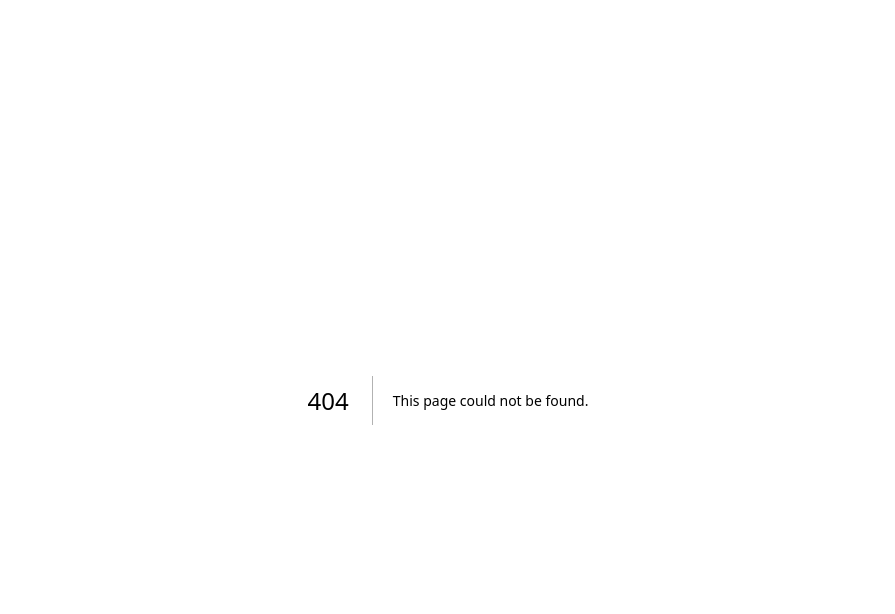
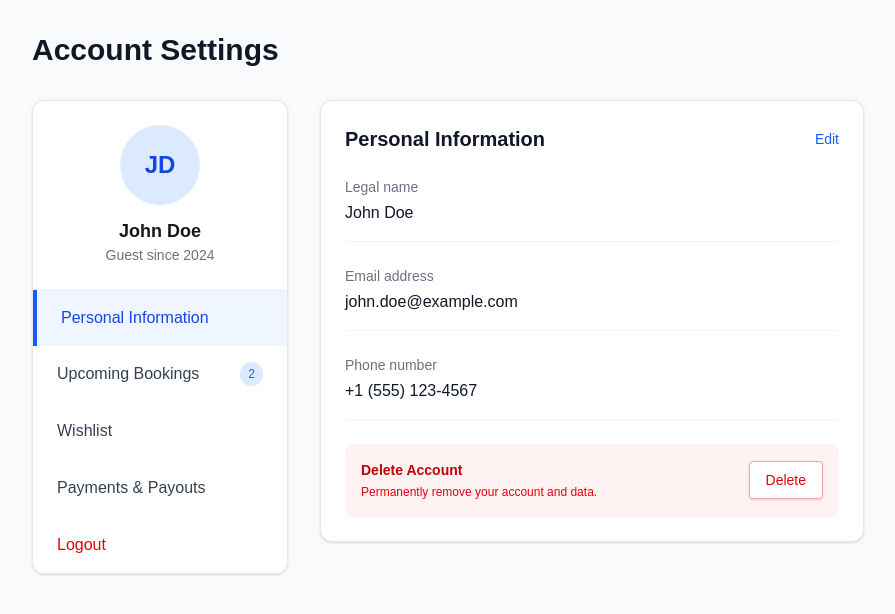
Before and after one commit to samarpansarkar/BookMyStay, a Next.js app in the folder next-bookmystay/: page /auth/profile in a window 1280 px wide. Before the commit this address had no page. Shown: the top 614 px of the page, without its empty margins (192-1087 px from the left). Built offline with nearby package versions, Linux system fonts and the light colour scheme.

Commit message:
Add: user profile page.

```diff
--- /dev/null
+++ b/next-bookmystay/src/app/auth/profile/page.jsx
@@ -0,0 +1,101 @@
+import Link from "next/link";
+
+export default function ProfilePage() {
+  return (
+    <div className='bg-gray-50 min-h-[calc(100vh-theme(spacing.16))] py-8'>
+      <div className='container mx-auto px-4 md:px-8 max-w-4xl'>
+        <h1 className='text-3xl font-bold text-gray-900 mb-8'>
+          Account Settings
+        </h1>
+
+        <div className='grid grid-cols-1 md:grid-cols-3 gap-8'>
+          {/* Sidebar */}
+          <div className='md:col-span-1'>
+            <div className='bg-white rounded-xl shadow-sm border border-gray-200 overflow-hidden'>
+              <div className='p-6 border-b border-gray-100 flex flex-col items-center'>
+                <div className='w-20 h-20 bg-blue-100 text-blue-700 rounded-full flex items-center justify-center text-2xl font-bold mb-3'>
+                  JD
+                </div>
+                <h2 className='text-lg font-bold'>John Doe</h2>
+                <p className='text-sm text-gray-500'>Guest since 2024</p>
+              </div>
+              <nav className='flex flex-col'>
+                <Link
+                  href='/profile'
+                  className='px-6 py-4 bg-blue-50 text-blue-700 font-medium border-l-4 border-blue-600'>
+                  Personal Information
+                </Link>
+                <Link
+                  href='/bookings'
+                  className='px-6 py-4 text-gray-700 hover:bg-gray-50 hover:text-blue-600 font-medium transition flex justify-between items-center bg-white border-b border-gray-50'>
+                  Upcoming Bookings
+                  <span className='bg-blue-100 text-blue-600 text-xs px-2 py-1 rounded-full'>
+                    2
+                  </span>
+                </Link>
+                <Link
+                  href='/wishlist'
+                  className='px-6 py-4 text-gray-700 hover:bg-gray-50 hover:text-blue-600 font-medium transition bg-white border-b border-gray-50'>
+                  Wishlist
+                </Link>
+                <Link
+                  href='/payments'
+                  className='px-6 py-4 text-gray-700 hover:bg-gray-50 hover:text-blue-600 font-medium transition bg-white border-b border-gray-50'>
+                  Payments & Payouts
+                </Link>
+                <button className='px-6 py-4 text-left text-red-600 hover:bg-red-50 font-medium transition bg-white'>
+                  Logout
+                </button>
+              </nav>
+            </div>
+          </div>
+
+          {/* Main Content */}
+          <div className='md:col-span-2'>
+            <div className='bg-white rounded-xl shadow-sm border border-gray-200 p-6'>
+              <div className='flex justify-between items-center mb-6'>
+                <h2 className='text-xl font-bold text-gray-900'>
+                  Personal Information
+                </h2>
+                <button className='text-blue-600 font-medium hover:underline text-sm'>
+                  Edit
+                </button>
+              </div>
+
+              {/* Logic: Fetch real user data */}
+              <div className='space-y-6'>
+                <div className='pb-4 border-b border-gray-100'>
+                  <p className='text-sm text-gray-500 mb-1'>Legal name</p>
+                  <p className='font-medium text-gray-900'>John Doe</p>
+                </div>
+                <div className='pb-4 border-b border-gray-100'>
+                  <p className='text-sm text-gray-500 mb-1'>Email address</p>
+                  <p className='font-medium text-gray-900'>
+                    john.doe@example.com
+                  </p>
+                </div>
+                <div className='pb-4 border-b border-gray-100'>
+                  <p className='text-sm text-gray-500 mb-1'>Phone number</p>
+                  <p className='font-medium text-gray-900'>+1 (555) 123-4567</p>
+                </div>
+                <div className='pb-4 border-b border-gray-100 bg-red-50 p-4 rounded-lg flex justify-between items-center'>
+                  <div>
+                    <p className='font-bold text-red-700 text-sm'>
+                      Delete Account
+                    </p>
+                    <p className='text-xs text-red-600 mt-1'>
+                      Permanently remove your account and data.
+                    </p>
+                  </div>
+                  <button className='px-4 py-2 bg-white border border-red-300 text-red-600 rounded shadow-sm hover:bg-red-50 text-sm font-medium transition'>
+                    Delete
+                  </button>
+                </div>
+              </div>
+            </div>
+          </div>
+        </div>
+      </div>
+    </div>
+  );
+}
```
